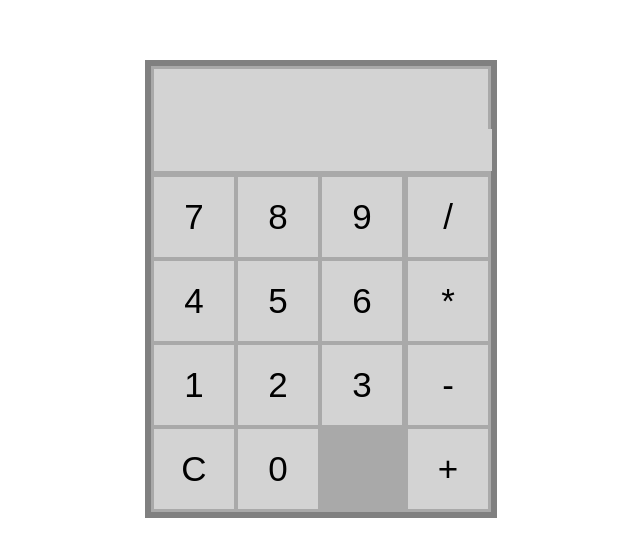
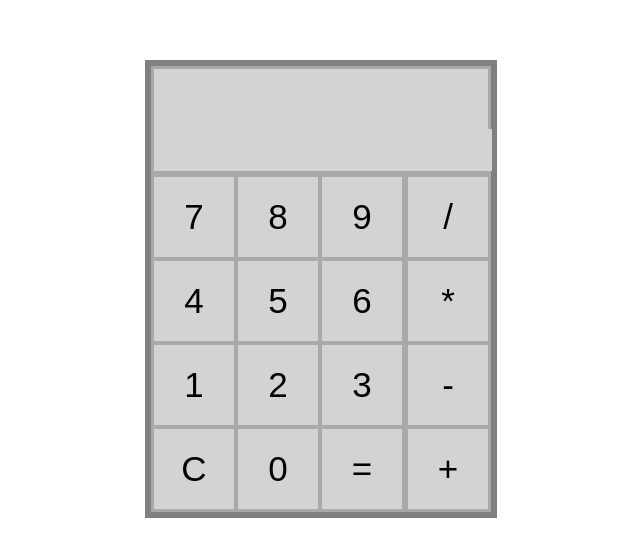
Before and after one commit to ViniPessoa8/calculator, a plain HTML site: page src/index.html in a window 1280 px wide. Shown: the part 140-696 px from the top of the page, without its empty margins (319-959 px from the left). Drawn offline with Linux system fonts and the light colour scheme.

Commit message:
feat: equals button

```diff
--- a/src/index.html
+++ b/src/index.html
@@ -35,7 +35,7 @@
                 <tr>
                     <td><button class="button" id="clean" onclick="clean_text()">C</button></td>
                     <td><button class="button" onclick="set_text('0')">0</button></td>
-                    <td><!--<button class="button" id="equals" onclick="process_text()">=</button>!--></td>
+                    <td><button class="button" id="equals" onclick="equals()">=</button></td>
                 </tr>
             </table>
             <table class="operations keyboard_style" >
--- a/src/script.js
+++ b/src/script.js
@@ -21,6 +21,7 @@ document.addEventListener('keyup', (e) => {
     if (e.code == 'NumpadSubtract') set_text('-');
     if (e.code == 'NumpadMultiply') set_text('*');
     if (e.code == 'NumpadDivide') set_text('/');
+    if (e.code == 'NumpadEnter') equals();
 
 });
 
@@ -33,7 +34,7 @@ function set_text(txt) {
             if (last_char !== txt){
                 output.value = output.value.replaceAt(output.value.length-1, txt);
             }
-        }  else {
+        } else {
             output.value += txt;
         }
     } else {
@@ -99,3 +100,11 @@ function calculate(txt) {
 String.prototype.replaceAt=function(index, replacement) {
     return this.substr(0, index) + replacement + this.substr(index + replacement.length);
 }
+
+function equals() {
+    if (result.value !== ''){
+        answer = result.value;
+        clean_text();
+        output.value = answer;
+    }
+}
```
